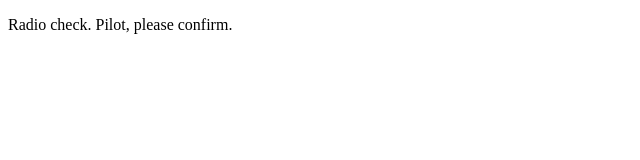
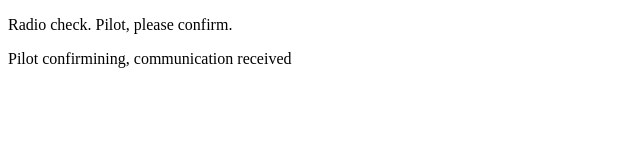
Before and after one commit to baileyface/comms-log-control, a plain HTML site: page index.html in a window 1280 px wide. Shown: the whole page, without its empty margins (0-640 px from the left). Drawn offline with Linux system fonts and the light colour scheme.

Commit message:
RAA first response

```diff
--- a/index.html
+++ b/index.html
@@ -2,5 +2,6 @@
 <html>
    <body>
       <p>Radio check. Pilot, please confirm.</p>
+      <p>Pilot confirmining, communication received</p>
    </body>
 </html>
```
